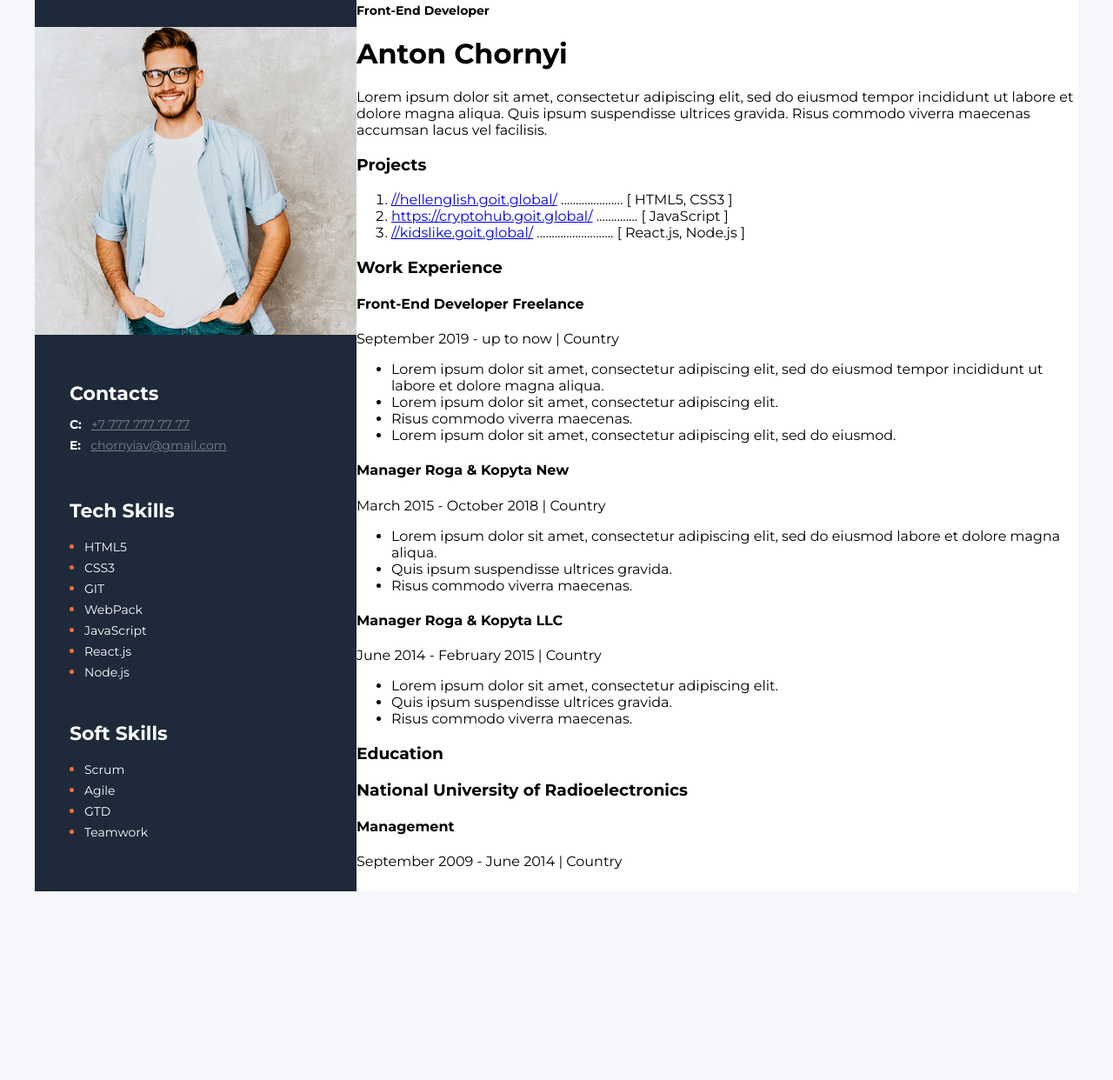
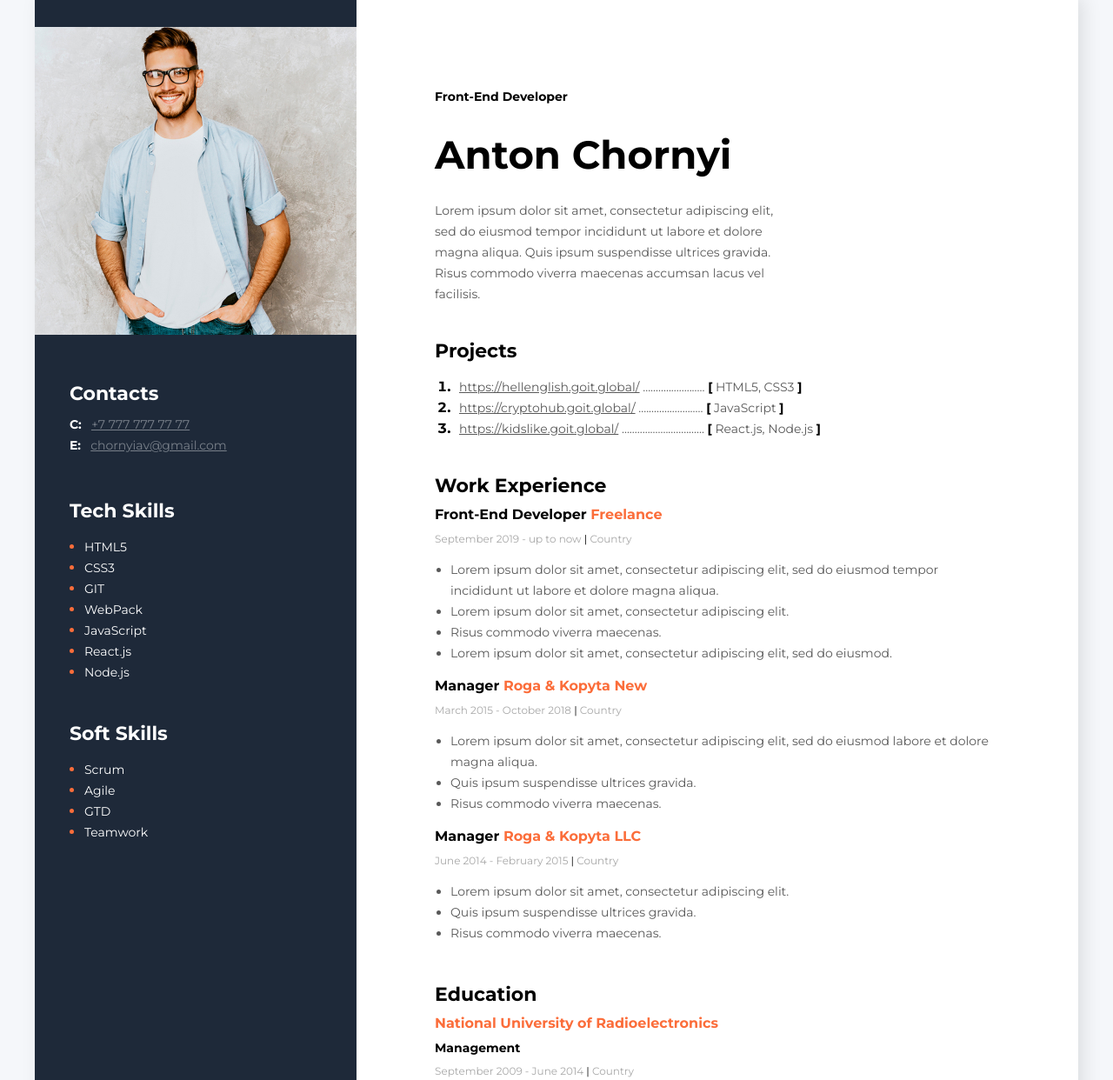
Before and after one commit to Dmytro80/test_2, a plain HTML site: page index.html in a window 1280 px wide. Shown: the part 49-1291 px from the top of the page at 87% size. Before the commit the page ends 1114 px from the top, so only its background shows below. Drawn offline with Linux system fonts and the light colour scheme.

Commit message:
Макет страницы со стилями

```diff
--- a/css/style.css
+++ b/css/style.css
@@ -9,23 +9,165 @@ body {
   width: 1200px;
   background-color: #fff;
   margin: 40px auto;
+  box-shadow: 6px 6px 20px rgba(0, 0, 0, 0.1);
+}
+.main-content-title {
+  font-style: normal;
+  font-weight: bold;
+  font-size: 22px;
+  line-height: 27px;
+  color: #000000;
+  margin-bottom: 10px;
+}
+
+/* Main content section */
+
+.main-content-section {
+  padding: 100px 90px;
+}
+
+/* About me section */
+
+.about-me-section {
+  margin-bottom: 40px;
 }
 .about-me-profession {
   font-size: 14px;
-  font-weight: 700;
+  color: #000000;
+  font-style: normal;
+  font-weight: bold;
+  line-height: 17px;
+  margin-bottom: 20px;
+}
+.about-me-name {
+  font-style: normal;
+  font-weight: bold;
+  font-size: 45px;
+  line-height: 55px;
+  color: #000000;
+  margin-bottom: 25px;
+}
+.about-me-description {
+  width: 400px;
+  font-style: normal;
+  font-weight: normal;
+  font-size: 14px;
+  line-height: 24px;
+  color: #595959;
+}
+
+/* My project section */
+
+.my-project-section {
+  margin-bottom: 40px;
+}
+.my-project-list {
+  padding: 0 0 0 23px;
+}
+.my-project-item {
+  color: #000000;
+  font-weight: bold;
+}
+.my-project-link {
+  font-style: normal;
+  font-weight: normal;
+  font-size: 14px;
+  line-height: 24px;
+  color: #595959;
+}
+.my-project-bracket {
+  font-style: normal;
+  font-weight: bold;
+  font-size: 14px;
+  line-height: 24px;
   color: #000000;
 }
-
-.about-me-section {
+.my-project-text {
+  font-style: normal;
+  font-weight: normal;
+  font-size: 14px;
+  line-height: 24px;
+  color: #595959;
+  margin-left: 5px;
 }
 
-.my-project-section {
+/* My work expirience section */
+
+.my-work-expirience-section {
+  margin-bottom: 45px;
+}
+.my-work-expirience-company-block {
+  margin: 0 0 15px 0;
+}
+.my-work-expirience-position {
+  font-style: normal;
+  font-weight: bold;
+  font-size: 16px;
+  line-height: 20px;
+  color: #000000;
+  margin: 0 0 10px 0;
+}
+.my-work-expirience-company {
+  color: #fb6d3a;
+}
+.my-work-expirience-period {
+  font-style: normal;
+  font-weight: normal;
+  font-size: 12px;
+  line-height: 15px;
+  color: #a8a8a8;
+  margin: 0 0 10px 0;
+}
+.my-work-expirience-divider {
+  color: #000000;
+}
+.my-work-expirience-duties {
+  padding: 0 0 0 18px;
+}
+.my-work-expirience-duty {
+  font-style: normal;
+  font-weight: normal;
+  font-size: 14px;
+  line-height: 24px;
+  color: #595959;
 }
 
-.my-work-expirience-section {
+/* My education section */
+
+.my-education-header {
+  font-style: normal;
+  font-weight: bold;
+  font-size: 22px;
+  line-height: 27px;
+  color: #000000;
+  margin: 0 0 10px 0;
 }
-
-.my-education-section {
+.my-education-institut {
+  font-style: normal;
+  font-weight: bold;
+  font-size: 16px;
+  line-height: 20px;
+  color: #fb6d3a;
+  margin: 0 0 10px 0;
+}
+.my-education-faculty {
+  font-style: normal;
+  font-weight: bold;
+  font-size: 14px;
+  line-height: 17px;
+  color: #000000;
+  margin: 0 0 10px 0;
+}
+.my-education-period {
+  font-style: normal;
+  font-weight: normal;
+  font-size: 12px;
+  line-height: 15px;
+  color: #a8a8a8;
+  margin: 0 0 10px 0;
+}
+.my-education-divider {
+  color: #000000;
 }
 
 /* Sidebar section */
--- a/index.html
+++ b/index.html
@@ -19,79 +19,85 @@
             <!-- About me section -->
             <div class="about-me-section">
                 <h2 class="about-me-profession">Front-End Developer</h2>
-                <h1>Anton Chornyi</h1>
-                <p>Lorem ipsum dolor sit amet, consectetur adipiscing elit, sed do eiusmod tempor incididunt ut labore et dolore magna
+                <h1 class="about-me-name">Anton Chornyi</h1>
+                <p class="about-me-description">Lorem ipsum dolor sit amet, consectetur adipiscing elit, sed do eiusmod tempor incididunt ut labore et dolore magna
                 aliqua. Quis ipsum suspendisse ultrices gravida. Risus commodo viverra maecenas accumsan lacus vel facilisis.</p>
             </div>
             <!-- My project section -->
             <div class="my-project-section">
-                <h3>Projects</h3>
+                <h3 class="main-content-title">Projects</h3>
 
-                <ol>
-                    <li>
-                        <a href="//hellenglish.goit.global/">//hellenglish.goit.global/</a>
-                        <span>.....................</span>
-                        <span>[ HTML5, CSS3 ]</span>
+                <ol class="my-project-list">
+                    <li class="my-project-item">
+                        <span class="my-project-text">
+                            <a href="https://hellenglish.goit.global/" class="my-project-link">https://hellenglish.goit.global/</a>
+                            ........................
+                            <span class="my-project-bracket">[</span> HTML5, CSS3 <span class="my-project-bracket">]</span>
+                        </span>
                     </li>
-                    <li>
-                        <a href="https://cryptohub.goit.global/">https://cryptohub.goit.global/</a>
-                        <span>..............</span>
-                        <span>[ JavaScript ]</span>
+                    <li class="my-project-item">
+                        <span class="my-project-text">
+                            <a href="https://cryptohub.goit.global/" class="my-project-link">https://cryptohub.goit.global/</a>
+                            .........................
+                            <span class="my-project-bracket">[</span> JavaScript <span class="my-project-bracket">]</span>
+                        </span>
                     </li>
-                    <li>
-                        <a href="//kidslike.goit.global/">//kidslike.goit.global/</a>
-                        <span>..........................</span>
-                        <span>[ React.js, Node.js ]</span>
+                    <li class="my-project-item">
+                        <span class="my-project-text">
+                            <a href="https://kidslike.goit.global/" class="my-project-link">https://kidslike.goit.global/</a>
+                            ................................
+                            <span class="my-project-bracket">[</span> React.js, Node.js <span class="my-project-bracket">]</span>
+                        </span>
                     </li>
                 </ol>
             </div>
 
             <!-- My work expirience section -->
             <div class="my-work-expirience-section">
-                <h3>Work Experience</h3>
+                <h3 class="main-content-title">Work Experience</h3>
 
                 <!-- Company 3 -->
-                <div>
-                    <h4>Front-End Developer Freelance</h4>
-                    <p>September 2019 - up to now | Country</p>
-                    <ul>
-                        <li>Lorem ipsum dolor sit amet, consectetur adipiscing elit, sed do eiusmod tempor incididunt ut labore et dolore magna
+                <div class="my-work-expirience-company-block">
+                    <h4 class="my-work-expirience-position">Front-End Developer <span class="my-work-expirience-company">Freelance</span></h4>
+                    <p class="my-work-expirience-period">September 2019 - up to now <span class="my-work-expirience-divider">|</span> Country</p>
+                    <ul class="my-work-expirience-duties">
+                        <li class="my-work-expirience-duty">Lorem ipsum dolor sit amet, consectetur adipiscing elit, sed do eiusmod tempor incididunt ut labore et dolore magna
                         aliqua.</li>
-                        <li>Lorem ipsum dolor sit amet, consectetur adipiscing elit.</li>
-                        <li>Risus commodo viverra maecenas.</li>
-                        <li>Lorem ipsum dolor sit amet, consectetur adipiscing elit, sed do eiusmod.</li>
+                        <li class="my-work-expirience-duty">Lorem ipsum dolor sit amet, consectetur adipiscing elit.</li>
+                        <li class="my-work-expirience-duty">Risus commodo viverra maecenas.</li>
+                        <li class="my-work-expirience-duty">Lorem ipsum dolor sit amet, consectetur adipiscing elit, sed do eiusmod.</li>
                     </ul>
                 </div>
 
                 <!-- Company 2 -->
-                <div>
-                    <h4>Manager Roga & Kopyta New</h4>
-                    <p>March 2015 - October 2018 | Country</p>
-                    <ul>
-                        <li>Lorem ipsum dolor sit amet, consectetur adipiscing elit, sed do eiusmod labore et dolore magna aliqua.</li>
-                        <li>Quis ipsum suspendisse ultrices gravida.</li>
-                        <li>Risus commodo viverra maecenas.</li>
+                <div class="my-work-expirience-company-block">
+                    <h4 class="my-work-expirience-position">Manager <span class="my-work-expirience-company">Roga & Kopyta New</span></h4>
+                    <p class="my-work-expirience-period">March 2015 - October 2018 <span class="my-work-expirience-divider">|</span> Country</p>
+                    <ul class="my-work-expirience-duties">
+                        <li class="my-work-expirience-duty">Lorem ipsum dolor sit amet, consectetur adipiscing elit, sed do eiusmod labore et dolore magna aliqua.</li>
+                        <li class="my-work-expirience-duty">Quis ipsum suspendisse ultrices gravida.</li>
+                        <li class="my-work-expirience-duty">Risus commodo viverra maecenas.</li>
                     </ul>
                 </div>
 
                 <!-- Company 1 -->
-                <div>
-                    <h4>Manager Roga & Kopyta LLC</h4>
-                    <p>June 2014 - February 2015 | Country</p>
-                    <ul>
-                        <li>Lorem ipsum dolor sit amet, consectetur adipiscing elit.</li>
-                        <li>Quis ipsum suspendisse ultrices gravida.</li>
-                        <li>Risus commodo viverra maecenas.</li>
+                <div class="my-work-expirience-company-block">
+                    <h4 class="my-work-expirience-position">Manager <span class="my-work-expirience-company">Roga & Kopyta LLC</span></h4>
+                    <p class="my-work-expirience-period">June 2014 - February 2015 <span class="my-work-expirience-divider">|</span> Country</p>
+                    <ul class="my-work-expirience-duties">
+                        <li class="my-work-expirience-duty">Lorem ipsum dolor sit amet, consectetur adipiscing elit.</li>
+                        <li class="my-work-expirience-duty">Quis ipsum suspendisse ultrices gravida.</li>
+                        <li class="my-work-expirience-duty">Risus commodo viverra maecenas.</li>
                     </ul>
                 </div>
             </div>
 
             <!-- My education section -->
-            <div class="my-education-section">
-                <h3>Education</h3>
-                <h3>National University of Radioelectronics</h3>
-                <h4>Management</h4>
-                <p>September 2009 - June 2014 | Country</p>
+            <div>
+                <h3 class="my-education-header">Education</h3>
+                <h3 class="my-education-institut">National University of Radioelectronics</h3>
+                <h4 class="my-education-faculty">Management</h4>
+                <p class="my-education-period">September 2009 - June 2014 <span class="my-education-divider">|</span> Country</p>
             </div>
       </div>
 
```
